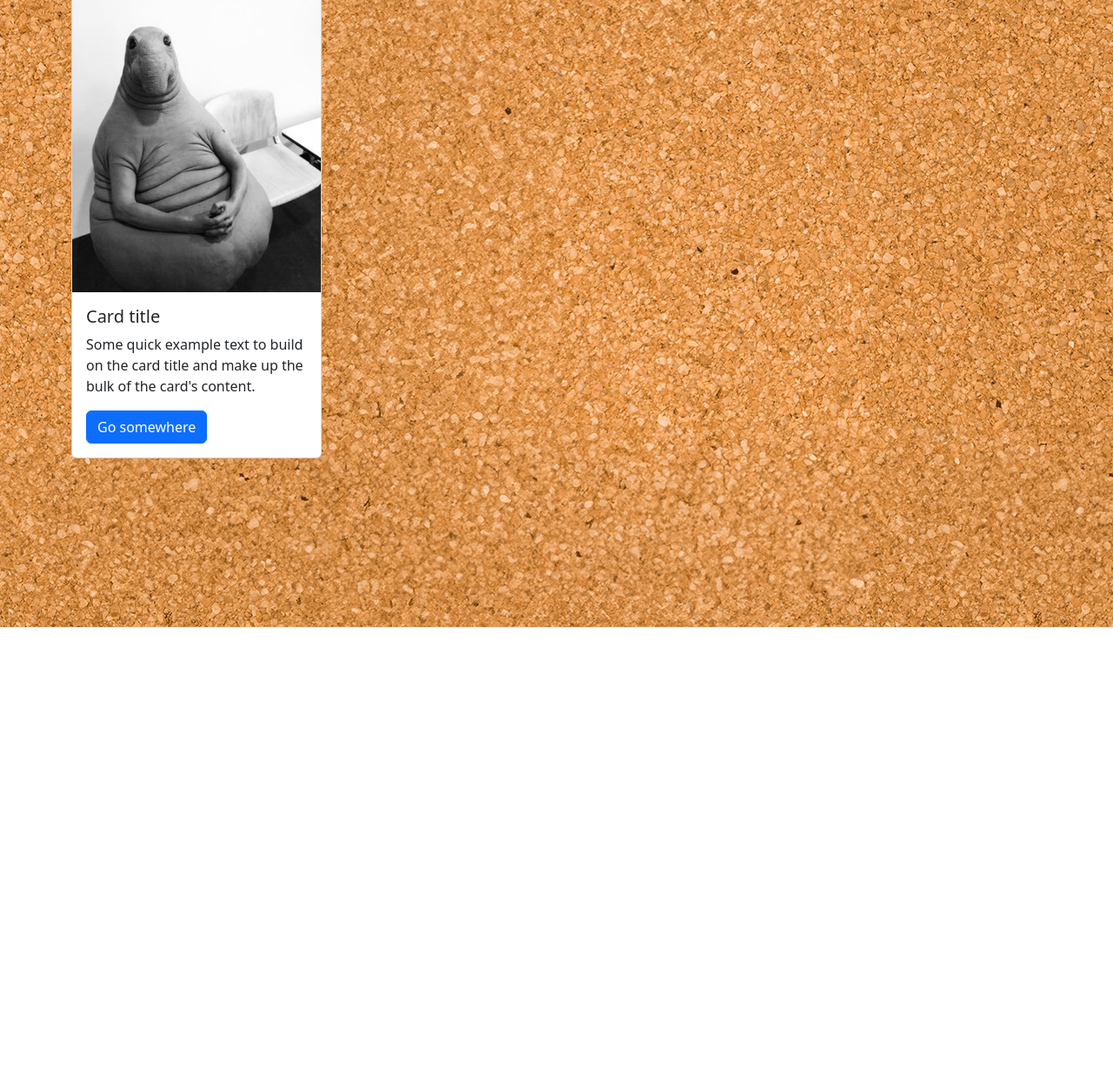
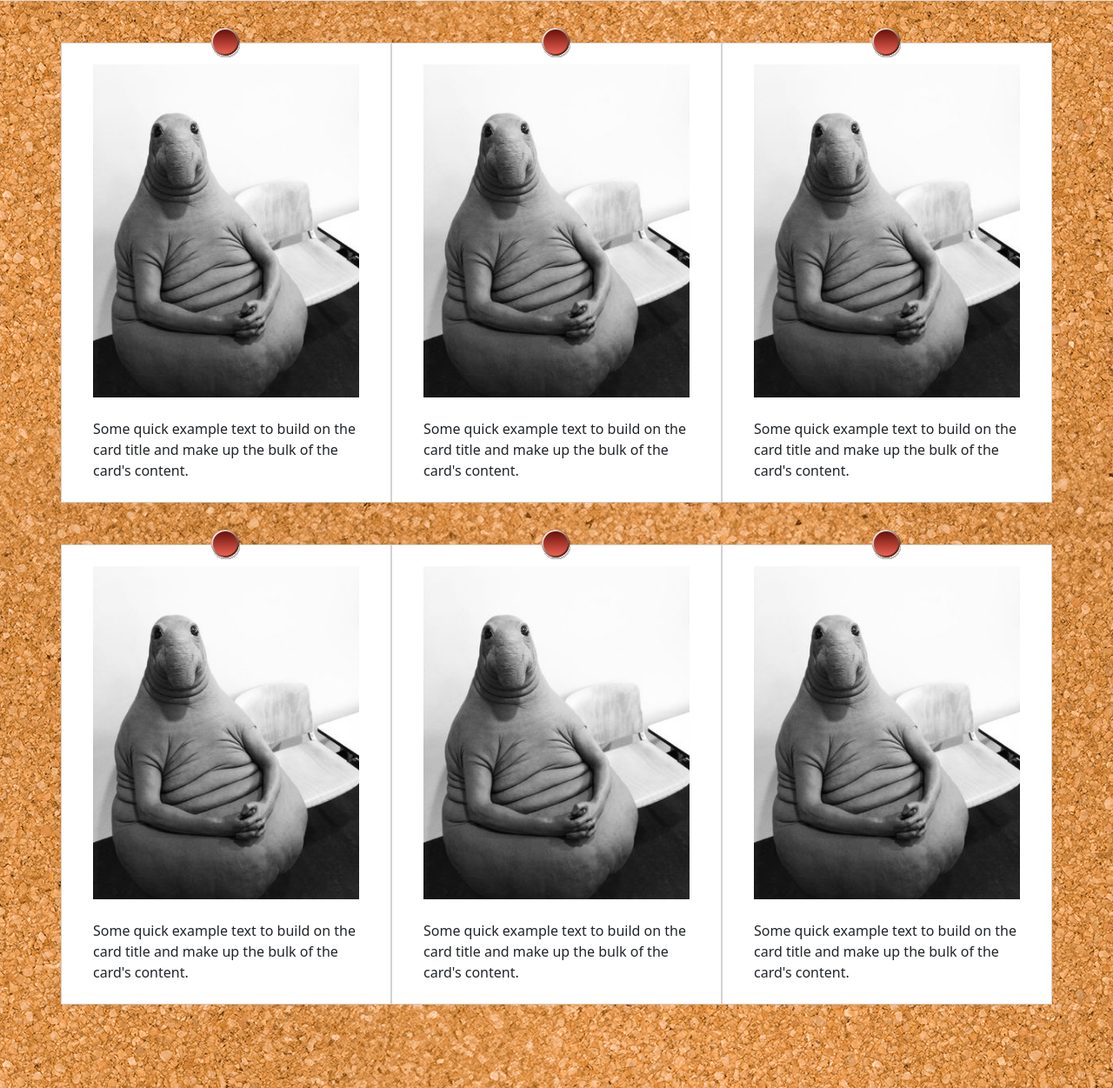
Before and after one commit to vmqxdv/js-photo-blog, a plain HTML site: page index.html in a window 1280 px wide. Shown: the part 79-1330 px from the top of the page at 87% size. Before the commit the page ends 800 px from the top, so only its background shows below. Drawn offline with nearby package versions, Linux system fonts and the light colour scheme.

Commit message:
feat: Aggiunto stili ai componenti

```diff
--- a/index.html
+++ b/index.html
@@ -13,19 +13,65 @@
 </head>
 <body>
 
-  <header class="text-center">
+  <header class="d-flex align-items-center justify-content-center" style="height: 80px;">
     <h1>Estate '24</h1>
   </header>
 
   <main>
-    <div class="container">
+    <div class="container my-5">
 
-      <div class="card" style="width: 18rem;">
-        <img src="img/foca.png" class="card-img-top" alt="foca">
-        <div class="card-body">
-          <h5 class="card-title">Card title</h5>
-          <p class="card-text">Some quick example text to build on the card title and make up the bulk of the card's content.</p>
-          <a href="#" class="btn btn-primary">Go somewhere</a>
+      <div class="row justify-content-center">
+        <div class="card rounded-0 mb-5 col-lg-4 col-md-6 col-sm-12">
+          <img class="translate-middle start-50" src="img/pin.svg" style="position:absolute;" alt="pin">
+          <img src="img/foca.png" class="card-img-top p-4 pb-0" alt="foca">
+          <div class="card-body p-4">
+            <p class="card-text">Some quick example text to build on the card title and make up the bulk of the card's content.</p>
+          </div>
+        </div>
+
+
+        <div class="card rounded-0 mb-5 col-lg-4 col-md-6 col-sm-12">
+          <img class="translate-middle start-50" src="img/pin.svg" style="position:absolute;" alt="pin">
+          <img src="img/foca.png" class="card-img-top p-4 pb-0" alt="foca">
+          <div class="card-body p-4">
+            <p class="card-text">Some quick example text to build on the card title and make up the bulk of the card's content.</p>
+          </div>
+        </div>
+
+
+        <div class="card rounded-0 mb-5 col-lg-4 col-md-6 col-sm-12">
+          <img class="translate-middle start-50" src="img/pin.svg" style="position:absolute;" alt="pin">
+          <img src="img/foca.png" class="card-img-top p-4 pb-0" alt="foca">
+          <div class="card-body p-4">
+            <p class="card-text">Some quick example text to build on the card title and make up the bulk of the card's content.</p>
+          </div>
+        </div>
+
+
+        <div class="card rounded-0 mb-5 col-lg-4 col-md-6 col-sm-12">
+          <img class="translate-middle start-50" src="img/pin.svg" style="position:absolute;" alt="pin">
+          <img src="img/foca.png" class="card-img-top p-4 pb-0" alt="foca">
+          <div class="card-body p-4">
+            <p class="card-text">Some quick example text to build on the card title and make up the bulk of the card's content.</p>
+          </div>
+        </div>
+
+
+        <div class="card rounded-0 mb-5 col-lg-4 col-md-6 col-sm-12">
+          <img class="translate-middle start-50" src="img/pin.svg" style="position:absolute;" alt="pin">
+          <img src="img/foca.png" class="card-img-top p-4 pb-0" alt="foca">
+          <div class="card-body p-4">
+            <p class="card-text">Some quick example text to build on the card title and make up the bulk of the card's content.</p>
+          </div>
+        </div>
+
+
+        <div class="card rounded-0 mb-5 col-lg-4 col-md-6 col-sm-12">
+          <img class="translate-middle start-50" src="img/pin.svg" style="position:absolute;" alt="pin">
+          <img src="img/foca.png" class="card-img-top p-4 pb-0" alt="foca">
+          <div class="card-body p-4">
+            <p class="card-text">Some quick example text to build on the card title and make up the bulk of the card's content.</p>
+          </div>
         </div>
       </div>
 
```
